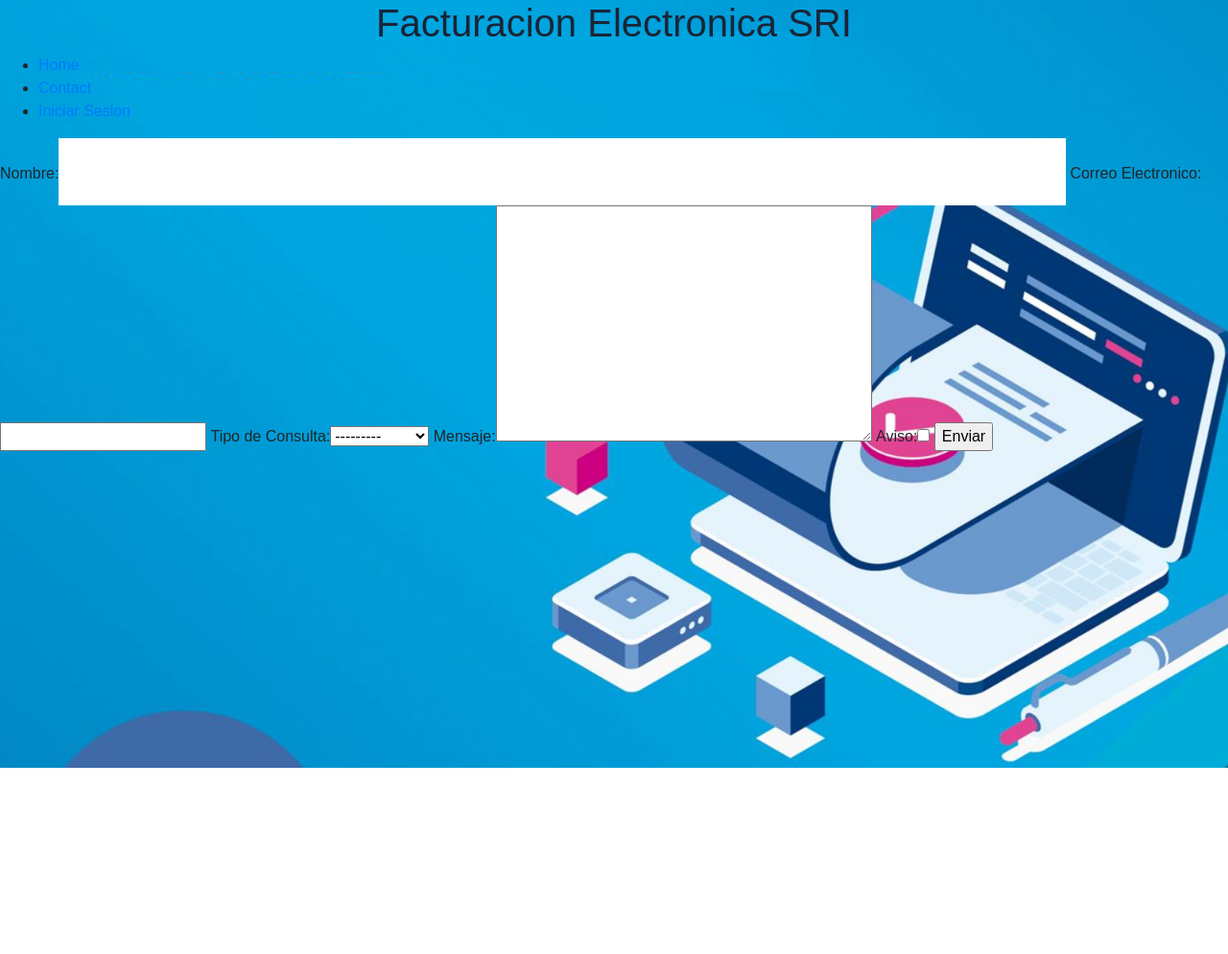
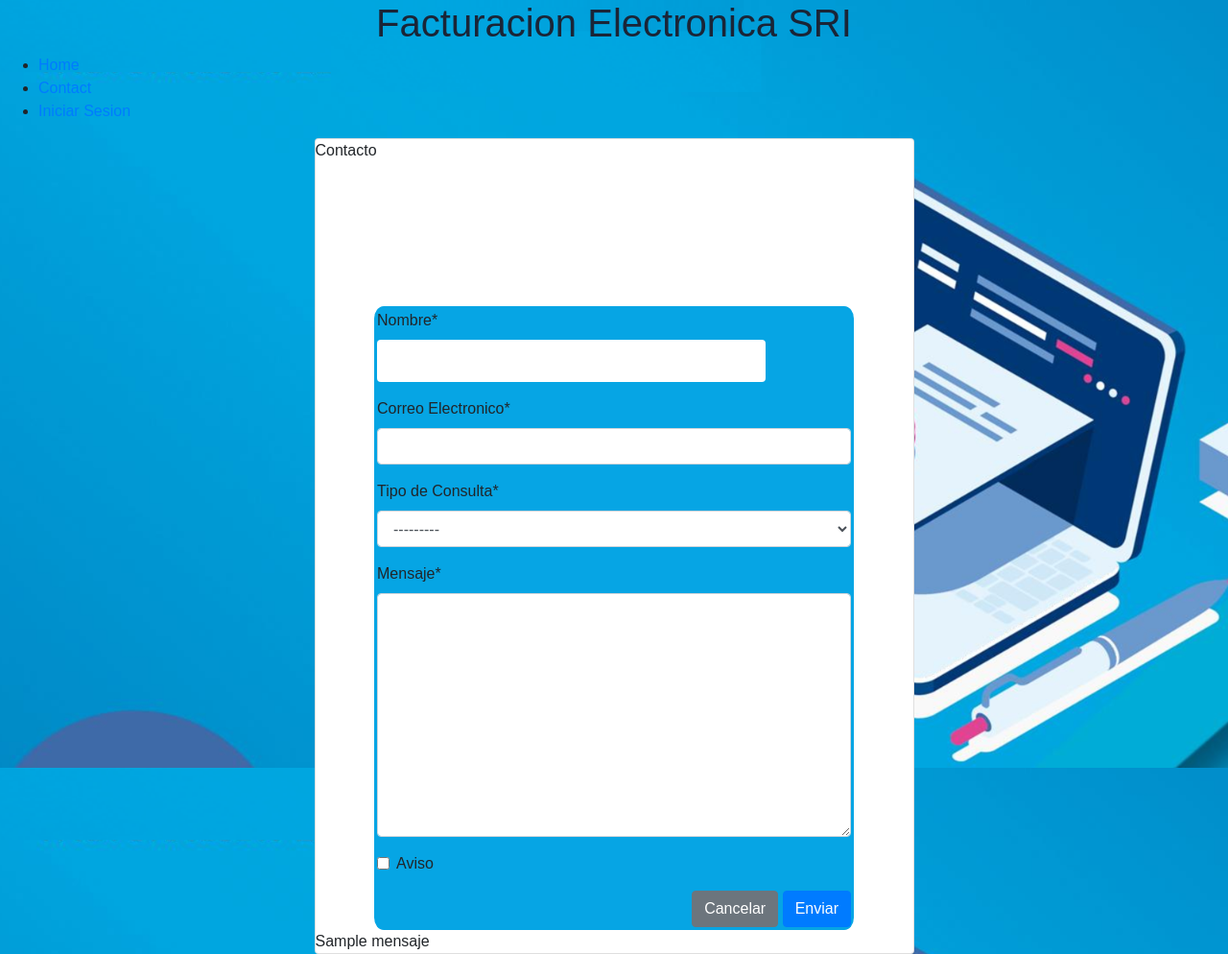
Before and after one commit to DiegoCedeno12/Facturacion-Electronica-SRI, a Django app: template Facturacion/core/templates/core/contact.html in a window 1280 px wide. Shown: the whole page at 96% size. Before the commit the page ends 800 px from the top, so only its background shows below. Run offline with Django 3.2, Linux system fonts and the light colour scheme; tables that the repository leaves empty hold one stand-in row (values such as "Sample post"); the template is opened without the code that fills it: values that come from a table or form of the project are taken from there, most other values are stand-ins (such as "Sample title", 1, 10 or a date in 2020); some libraries are stand-ins or nearby versions.

Commit message:
Proyecto añadido Facturacion

```diff
--- a/Facturacion/Facturacion/settings.py
+++ b/Facturacion/Facturacion/settings.py
@@ -39,8 +39,11 @@
     'django.contrib.messages',
     'django.contrib.staticfiles',
     'core',
-    "colorfield",
+    'colorfield',
+    'crispy_forms',
 ]
+
+CRISPY_TEMPLATE_PACK = 'bootstrap4'
 
 # only if django version >= 3.0
 X_FRAME_OPTIONS = "SAMEORIGIN"
--- a/Facturacion/core/templates/core/contact.html
+++ b/Facturacion/core/templates/core/contact.html
@@ -1,11 +1,28 @@
 {% extends 'core/base.html' %}
 
-{% block title %}Contacto{% endblock %}
+
 <!--{% block background %}{% load static%}{% static 'core/img/imagen.jpg' %}{% endblock %}-->
 {% block content %}
-<form class="" method="post">
-    {% csrf_token %}
-    {{form}}
-    <input type="submit" value="Enviar" class="buttn">
-</form>
+{% load crispy_forms_tags %}
+
+<div class="row">
+    <div class="col-12 col-md-6 offset-md-3">
+        <div class="card">
+            <div class="car-body">
+                {% block title %}Contacto{% endblock %}
+                <form class="formulario" method="post">
+                    {% csrf_token %}
+                    {{form | crispy }}
+                    <div class="d-flex justify-content-end">
+                        <input type="submit" value="Cancelar" class="btn btn-secondary">
+                        &nbsp;
+                        <input type="submit" value="Enviar" class="btn btn-primary">
+                    </div>
+                </form>
+                {{mensaje}}
+            </div>
+        </div>
+    </div>
+</div>
+
 {% endblock %}
--- a/Facturacion/requirements.txt
+++ b/Facturacion/requirements.txt
@@ -1,3 +1,4 @@
 django==3.0.7
 pillow==9.2.0
 django-admin-interface
+django-crispy-forms
```
Also changed, not shown: Facturacion/core/views.py (+10 -0 lines), Facturacion/db.sqlite3.
